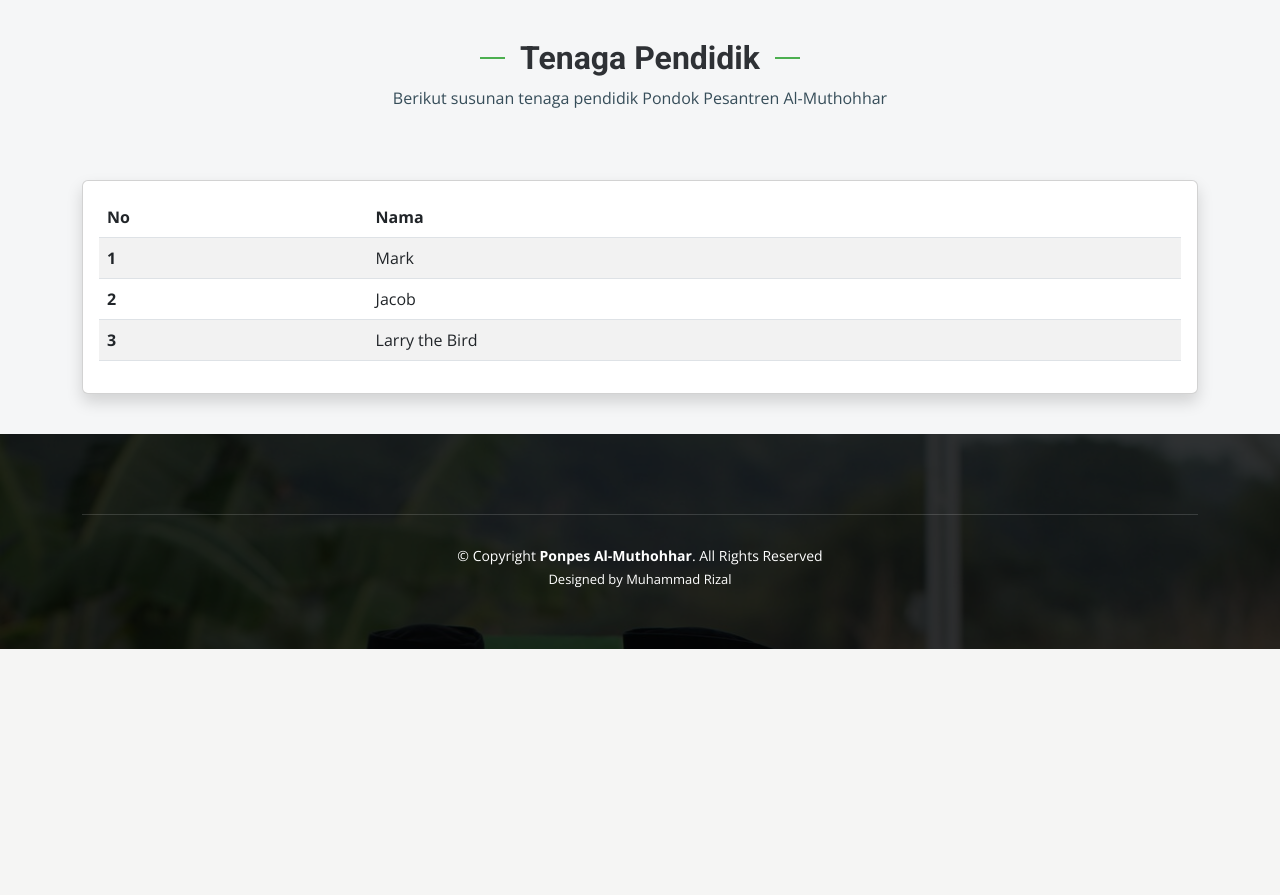
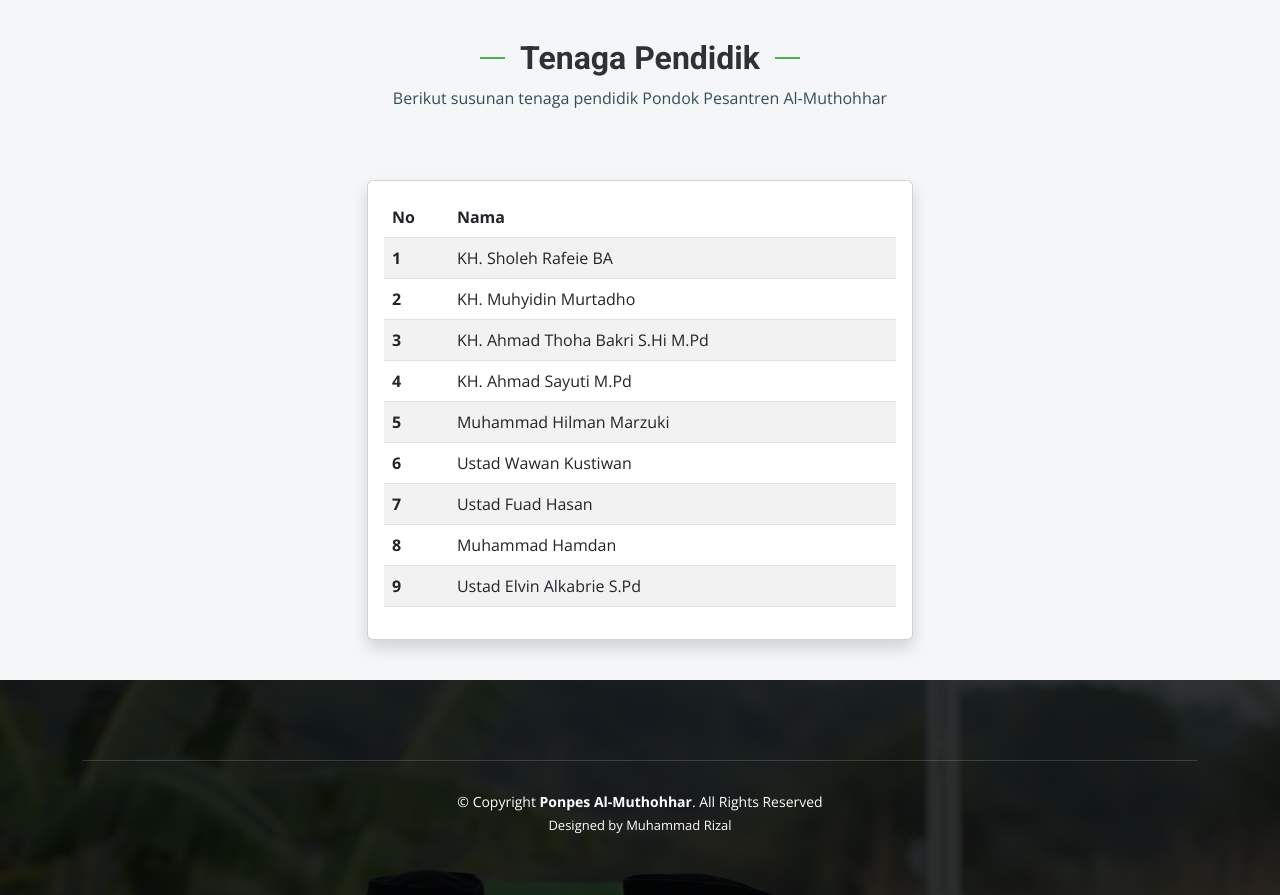
Before and after one commit to Ghandi-dev/ponpes-profile, a CodeIgniter app: page /database/landing-page/pendidikan/tenaga_pendidik in a window 1280 px wide. Shown: the part 310-1205 px from the top of the page. Before the commit the page ends 959 px from the top, so only its background shows below. Run offline with CodeIgniter, Linux system fonts and the light colour scheme.

Commit message:
feature: add tenaga pendidik & kontak

```diff
--- a/application/views/landing-page/kontak/index.php
+++ b/application/views/landing-page/kontak/index.php
@@ -37,6 +37,7 @@
                             </a>
                             <h3>WhatsApp</h3>
                             <p>+62 813-8121-4060</p>
+                            <p>&nbsp;</p>
                         </div>
                     </div><!-- End Info Item -->
 
--- a/application/views/landing-page/pendidikan/tenaga_pendidik.php
+++ b/application/views/landing-page/pendidikan/tenaga_pendidik.php
@@ -23,8 +23,8 @@
                     <h2>Tenaga Pendidik</h2>
                     <p>Berikut susunan tenaga pendidik Pondok Pesantren Al-Muthohhar</p>
                 </div>
-                <div class="row">
-                    <div class="col-lg-12" data-aos="fade-up" data-aos-delay="100">
+                <div class="row d-flex justify-content-center">
+                    <div class="col-lg-6" data-aos="fade-up" data-aos-delay="100">
                         <div class="card shadow p-3">
                             <table class="table table-striped">
                                 <thead>
@@ -36,17 +36,43 @@
                                 <tbody>
                                     <tr>
                                         <th scope="row">1</th>
-                                        <td>Mark</td>
+                                        <td>KH. Sholeh Rafeie BA</td>
                                     </tr>
                                     <tr>
                                         <th scope="row">2</th>
-                                        <td>Jacob</td>
+                                        <td>KH. Muhyidin Murtadho</td>
                                     </tr>
                                     <tr>
                                         <th scope="row">3</th>
-                                        <td colspan="2">Larry the Bird</td>
+                                        <td>KH. Ahmad Thoha Bakri S.Hi M.Pd</td>
+                                    </tr>
+                                    <tr>
+                                        <th scope="row">4</th>
+                                        <td>KH. Ahmad Sayuti M.Pd</td>
+                                    </tr>
+                                    <tr>
+                                        <th scope="row">5</th>
+                                        <td>Muhammad Hilman Marzuki</td>
+                                    </tr>
+                                    <tr>
+                                        <th scope="row">6</th>
+                                        <td>Ustad Wawan Kustiwan</td>
+                                    </tr>
+                                    <tr>
+                                        <th scope="row">7</th>
+                                        <td>Ustad Fuad Hasan</td>
+                                    </tr>
+                                    <tr>
+                                        <th scope="row">8</th>
+                                        <td>Muhammad Hamdan</td>
+                                    </tr>
+                                    <tr>
+                                        <th scope="row">9</th>
+                                        <td>Ustad Elvin Alkabrie S.Pd</td>
                                     </tr>
                                 </tbody>
+                            </table>
+
                             </table>
                         </div>
                     </div>
```
